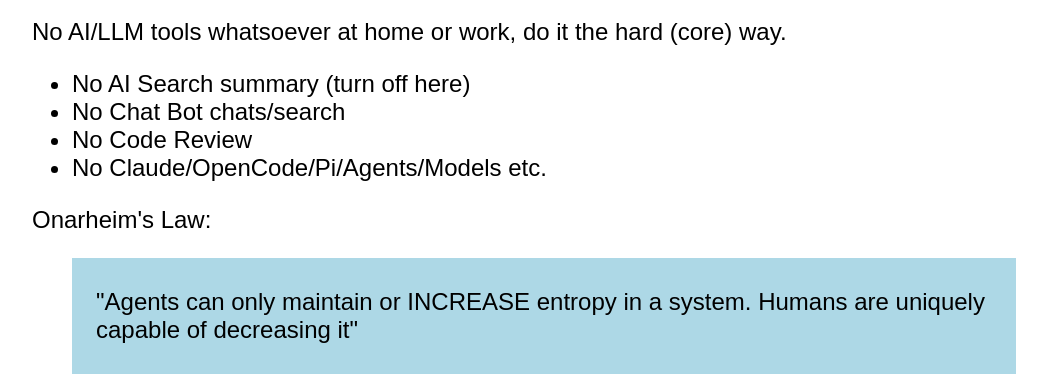
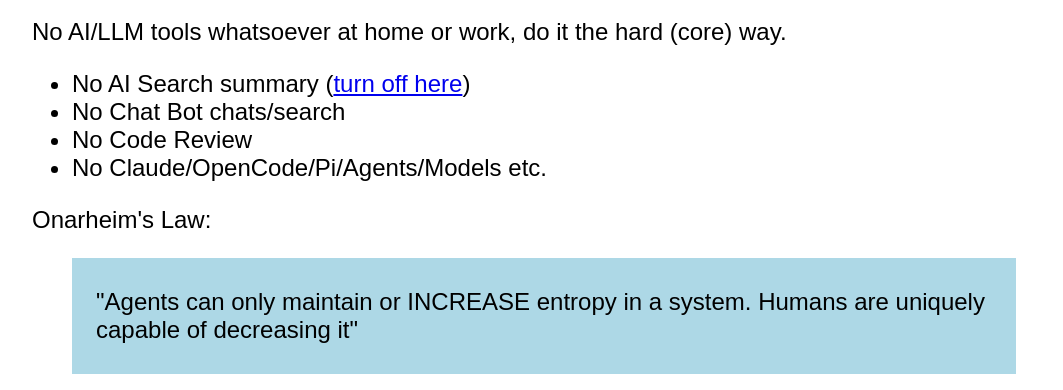
Before and after one commit to eonarheim/no-sloptober, an Eleventy site: page index.md in a window 1280 px wide. Shown: the part 707-1097 px from the top of the page, without its empty margins (96-1159 px from the left). Built offline with nearby package versions, Linux system fonts and the light colour scheme; Eleventy itself is replaced by a stand-in of ours; files that its build step writes are made by us from their sources.

Commit message:
update per feedback

```diff
--- a/index.md
+++ b/index.md
@@ -17,10 +17,10 @@ Develop your own sense of nuance around LLMs what they're good for what they're
 ## Suggested "hard core" 🤘 approach [^1] [^2]:
 
 No AI/LLM tools whatsoever at home or work, do it the hard (core) way.
-- No AI Search summary (turn off here)
+- No AI Search summary ([turn off here](https://www.zdnet.com/article/how-to-remove-ai-overviews-from-google-search/))
 - No Chat Bot chats/search
 - No Code Review
-- No Claude/OpenCode/Pi/Agents/Models etc.
+- No Claude/<wbr>OpenCode/<wbr>Pi/<wbr>Agents/<wbr>Models etc.
 
 Onarheim's Law:
 
```
